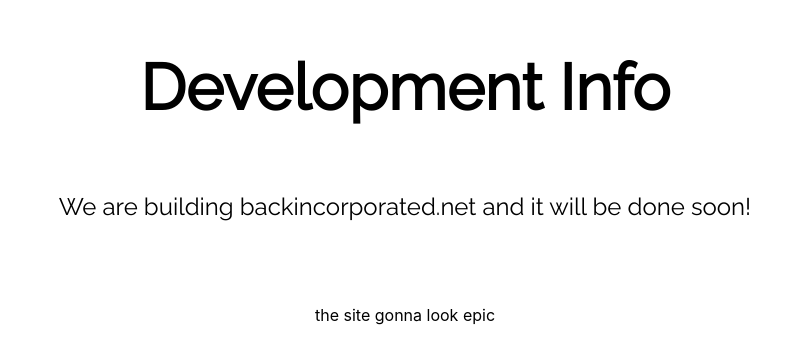
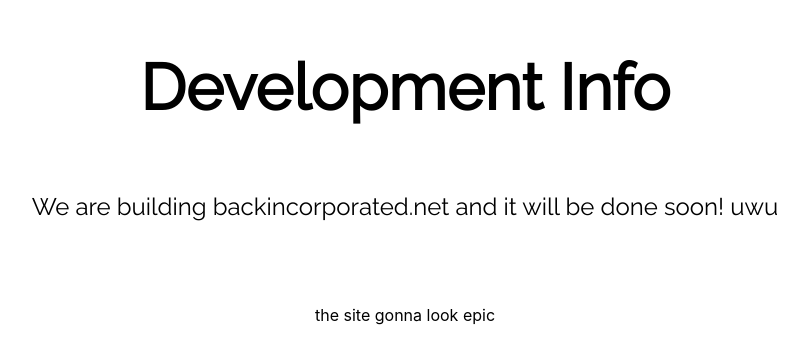
Before and after one commit to backincgames/backincorporated.net, a Next.js app: page / in a window 1280 px wide. Shown: the part 204-568 px from the top of the page, without its empty margins (235-1043 px from the left). Built offline with nearby package versions, Linux system fonts and the light colour scheme.

Commit message:
Channel Test 2

```diff
--- a/pages/index.tsx
+++ b/pages/index.tsx
@@ -17,7 +17,7 @@
         <h1 className={styles.title}>Development Info</h1>
 
         <p className={styles.description}>
-          We are building backincorporated.net and it will be done soon!
+          We are building backincorporated.net and it will be done soon! uwu
         </p>
 
         <p>the site gonna look epic</p>
```
